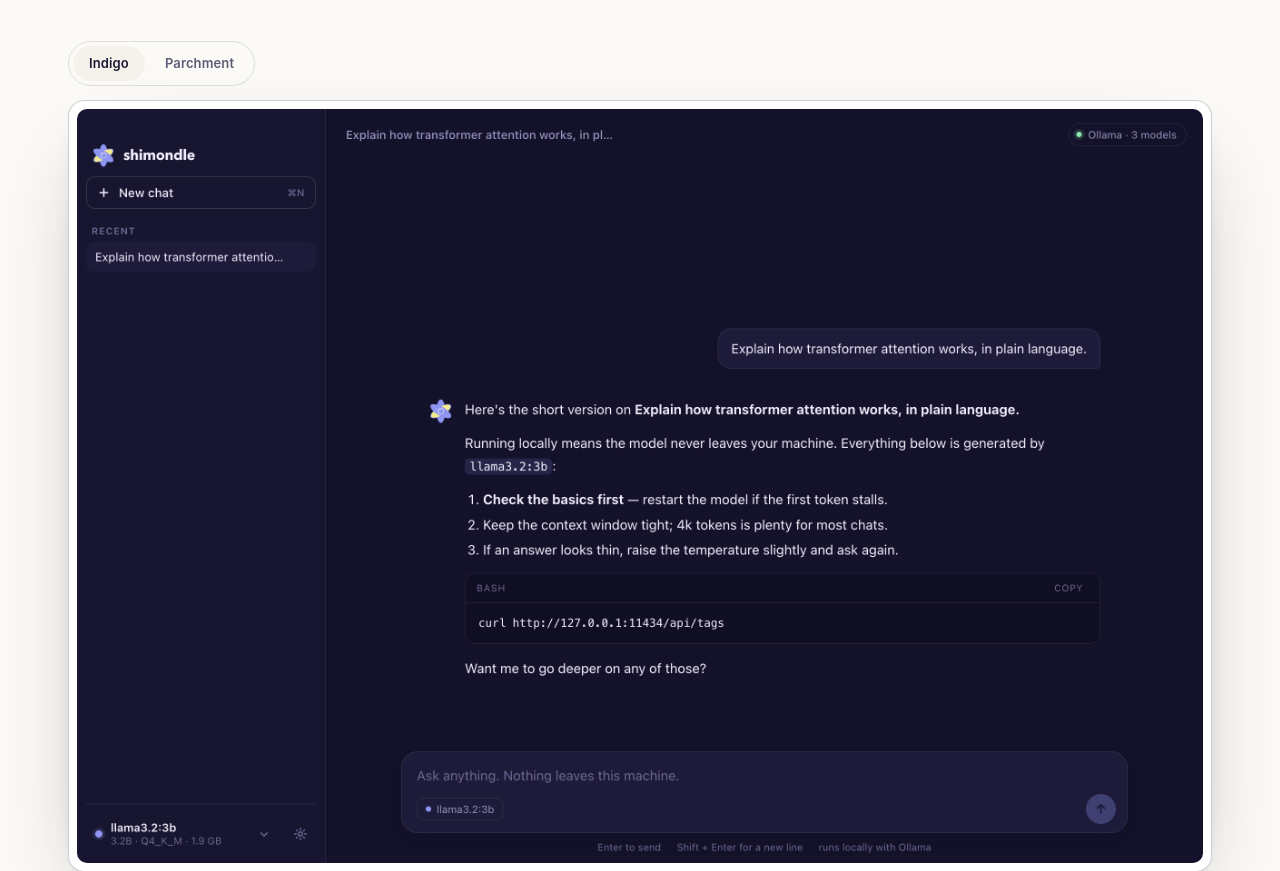
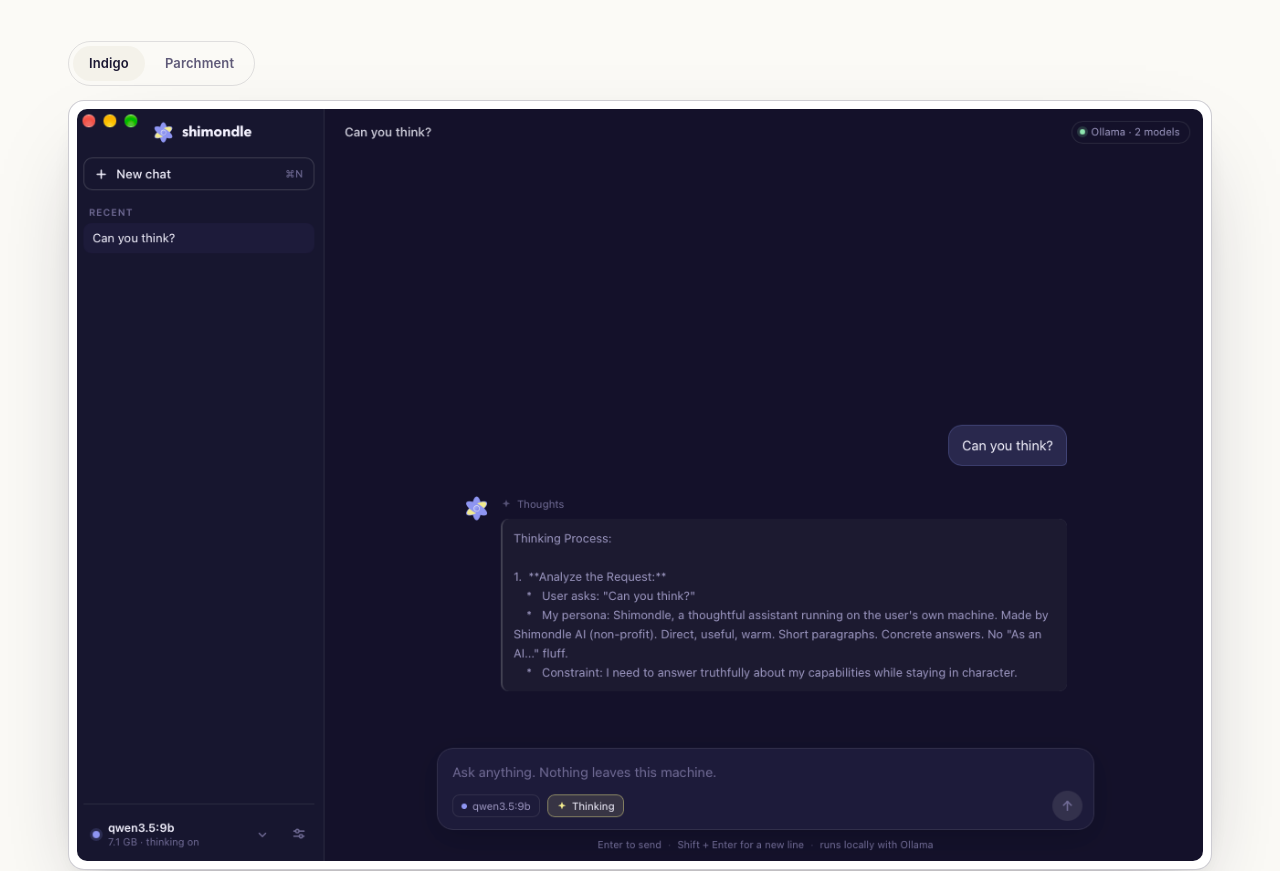
Before and after one commit to shimondle-ai/shimondle-ai.github.io, a plain HTML site: page index.html in a window 1280 px wide. Shown: the part 1285-2156 px from the top of the page. Drawn offline with Linux system fonts and the light colour scheme.

Commit message:
Update image source in index.html

```diff
--- a/index.html
+++ b/index.html
@@ -111,7 +111,7 @@
         <button class="shot-tab" type="button" data-shot="light" aria-pressed="false">Parchment</button>
       </div>
       <figure class="shot">
-        <img id="app-shot" src="assets/app-dark.png" alt="Shimondle in its dark indigo theme: a conversation with a local model, the model picker, and the conversation list." width="1240" height="830" loading="lazy">
+        <img id="app-shot" src="assets/thinking.png" alt="Shimondle in its dark indigo theme: a conversation with a local model, the model picker, and the conversation list." width="1240" height="830" loading="lazy">
       </figure>
       <p class="shot-caption">Both themes are drawn from the mark. The toggle in the header switches this site the same way.</p>
     </div>
```
